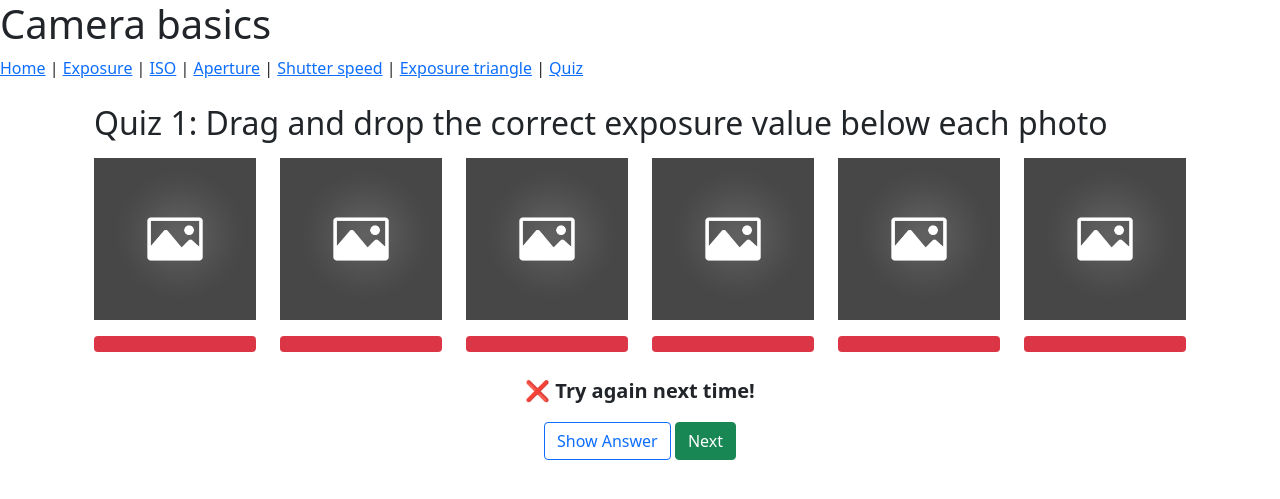
After one commit to popi-x/UI-final-project, a Flask app: template Templates/quiz_answer.html in a window 1280 px wide. The commit adds this page. Shown: the top 499 px of the page. Run offline with Flask 3, Linux system fonts and the light colour scheme; the template is opened without the code that fills it, so the values that code supplies are empty.

Commit message:
ADD: Implemented drag-and-drop UI with Bootstrap + POST logic for quiz/1 + feedback

```diff
--- a/Static/quiz.js
+++ /dev/null
@@ -1,3 +0,0 @@
-$(document).ready(function(){
-
-})
--- /dev/null
+++ b/Static/quiz_answer.js
@@ -0,0 +1,5 @@
+$(document).ready(function(){
+    $('#show-answer-btn').on('click', function () {
+        $('#correct-answers').removeClass('d-none');
+    });
+  });
--- /dev/null
+++ b/Templates/base.html
@@ -0,0 +1,26 @@
+<!DOCTYPE html>
+<html lang="en">
+<head>
+  <meta charset="UTF-8">
+  <meta name="viewport" content="width=device-width, initial-scale=1.0">
+
+  <link rel="stylesheet" href="{{ url_for('static', filename='css/style.css') }}">
+</head>
+<body>
+  <h1>Camera basics</h1>
+  <nav>
+    <!-- Placeholder navbar -->
+    <a href="/">Home</a> |
+    <a href="/exposure">Exposure</a> |
+    <a href="/iso">ISO</a> |
+    <a href="/aperture">Aperture</a> |
+    <a href="/shutter-speed">Shutter speed</a> |
+    <a href="/triangle">Exposure triangle</a> |
+    <a href="/quiz/1">Quiz</a>
+  </nav>
+
+  <div class="container">
+    {% block content %}{% endblock %}
+  </div>
+</body>
+</html>
--- /dev/null
+++ b/Templates/quiz_answer.html
@@ -0,0 +1,60 @@
+{% extends "base.html" %}
+{% block content %}
+
+<!-- Bootstrap & custom styling -->
+<head>
+  <meta name="viewport" content="width=device-width, initial-scale=1">
+  <link href="https://cdn.jsdelivr.net/npm/bootstrap@5.0.2/dist/css/bootstrap.min.css"
+        rel="stylesheet" crossorigin="anonymous">
+  <link rel="stylesheet" href="{{ url_for('static', filename='css/quiz.css') }}">
+</head>
+
+<div class="container mt-4">
+
+  <h2 class="mb-3">Quiz 1: Drag and drop the correct exposure value below each photo</h2>
+
+  <!-- Image row -->
+  <div class="row text-center mb-3">
+    {% for i in range(6) %}
+      <div class="col">
+        <img src="{{ url_for('static', filename='images/placeholder.jpg') }}" alt="Photo {{ i+1 }}" class="img-fluid">
+      </div>
+    {% endfor %}
+  </div>
+
+  <!-- User Answer row -->
+  <div class="row text-center mb-4">
+    {% for i in range(6) %}
+      <div class="col">
+        <div class="answer-slot py-2 rounded {{ 'bg-success text-white' if correctness[i] else 'bg-danger text-white' }}">
+          {{ user_answers[i] }}
+        </div>
+      </div>
+    {% endfor %}
+  </div>
+  <!-- Correct Answer row -->
+  <div id="correct-answers" class="row text-center mb-4 d-none">
+    {% for correct_value in correct_answers %}
+      <div class="col">
+        <div class="correct-value border rounded py-2 bg-light fw-bold">{{ correct_value }}</div>
+      </div>
+    {% endfor %}
+  </div>
+  <!-- Feedback -->
+  <p class="fs-5 fw-bold text-center">
+    {{ '✅ Correct!' if is_correct else '❌ Try again next time!' }}
+  </p>
+
+  <!-- Show Answer -->
+  <div class="text-center mb-3">
+    <button id="show-answer-btn" class="btn btn-outline-primary">Show Answer</button>
+    <!-- Next button -->
+    <a href="/quiz/2" class="btn btn-success">Next</a>
+  </div>
+</div>
+
+<!-- jQuery + custom JS -->
+<script src="https://code.jquery.com/jquery-3.6.0.min.js"></script>
+<script src="{{ url_for('static', filename='quiz_answer.js') }}"></script>
+
+{% endblock %}
--- /dev/null
+++ b/server.py
@@ -0,0 +1,45 @@
+from flask import Flask, render_template, request, jsonify, redirect, url_for
+
+app = Flask(__name__)
+
+# Temporary in-memory store for quiz results (reset each time the server restarts)
+quiz_results = {}
+
+@app.route("/quiz/1")
+def quiz_1():
+    draggable_values = ['-4', '-3', '-1', '0', '+2', '+3']
+    return render_template("quiz.html", draggable_values=draggable_values)
+
+@app.route("/quiz/1/answer", methods=["POST"])
+def quiz_1_answer_post():
+    data = request.get_json()
+    question_id = data.get("question_id")
+    user_answers = data.get("user_answers")
+
+    # Store the result
+    quiz_results[question_id] = {
+        "user_answers": user_answers
+    }
+
+    return jsonify({"status": "received"})
+
+@app.route("/quiz/1/answer")
+def quiz_1_answer_view():
+    question_id = 1
+    correct_answers = ['-4', '-3', '-1', '0', '+2', '+3']
+    user_data = quiz_results.get(question_id, {}).get("user_answers", {})
+
+    user_answers = [user_data.get(f"slot_{i}") for i in range(6)]
+    correctness = [user_answers[i] == correct_answers[i] for i in range(6)]
+    is_correct = all(correctness)
+
+    return render_template(
+        "quiz_answer.html",
+        user_answers=user_answers,
+        correct_answers=correct_answers,
+        correctness=correctness,
+        is_correct=is_correct
+    )
+
+if __name__ == '__main__':
+    app.run(debug=True, port=5001)
```
Also changed, not shown: Static/drag_drop.js (added, +43 -0 lines), Static/quiz.css (added, +43 -0 lines), Templates/quiz.html (+45 -2 lines), Static/images/placeholder.jpg (added).
